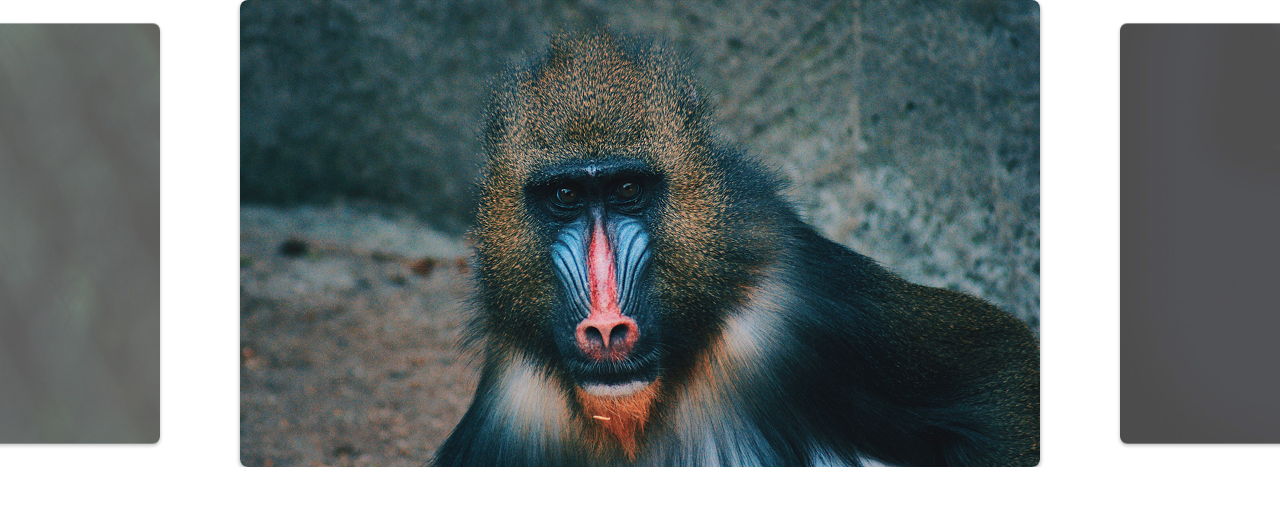
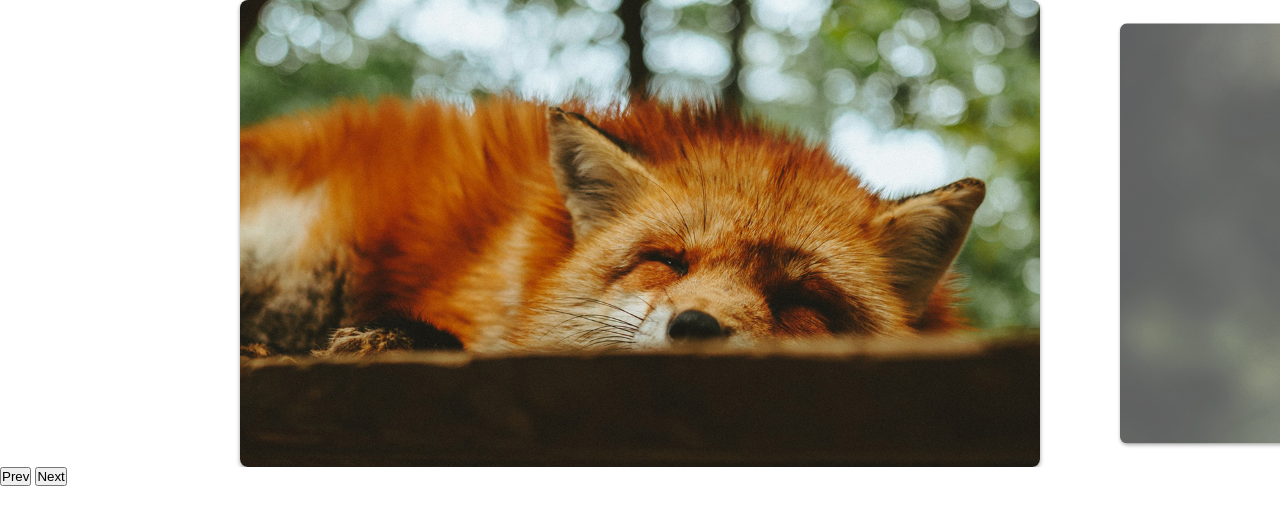
Before and after one commit to pavanellidev/slide-origamid, a plain HTML site: page index.html in a window 1280 px wide. Drawn offline with Linux system fonts and the light colour scheme.

Commit message:
navegacao prev e next

```diff
--- a/index.html
+++ b/index.html
@@ -18,6 +18,10 @@
       <li><img src="img/foto6.jpg"></li>
     </ul>
   </div>
+  <div class="arrow-nav">
+    <button class="prev">Prev</button>
+    <button class="next">Next</button>
+  </div>
   <script type="module" src="js/script.js"></script>
 </body>
 </html>
--- a/js/script.js
+++ b/js/script.js
@@ -1,7 +1,5 @@
-import Slide from './slide.js'
+import { SlideNav } from './slide.js'
 
-const slide = new Slide('.slide', '.wrapper')
+const slide = new SlideNav('.slide', '.wrapper')
 slide.init()
-
-slide.changeSlide(3)
-slide.activeNextSlide()
+slide.addArrow('.prev', '.next')
--- a/js/slide.js
+++ b/js/slide.js
@@ -1,6 +1,6 @@
 import debounce from './debounce.js'
 
-export default class Slide {
+export class Slide {
   constructor(slide, wrapper) {
     this.slide = document.querySelector(slide)
     this.wrapper = document.querySelector(wrapper)
@@ -136,6 +136,8 @@ export default class Slide {
     this.onStart = this.onStart.bind(this)
     this.onMove = this.onMove.bind(this)
     this.onEnd = this.onEnd.bind(this)
+    this.activePrevSlide = this.activePrevSlide.bind(this)
+    this.activeNextSlide = this.activeNextSlide.bind(this)
     this.onResize = debounce(this.onResize.bind(this), 100)
   }
 
@@ -145,6 +147,20 @@ export default class Slide {
     this.addSlideEvents()
     this.slidesConfig()
     this.addResizeEvent()
+    this.changeSlide(0)
     return this
   }
 }
+
+export class SlideNav extends Slide {
+  addArrow(prev, next) {
+    this.prevElement = document.querySelector(prev)
+    this.nextElement = document.querySelector(next)
+    this.addArrowEvent()
+  }
+
+  addArrowEvent() {
+    this.prevElement.addEventListener('click', this.activePrevSlide)
+    this.nextElement.addEventListener('click', this.activeNextSlide)
+  }
+}
```
